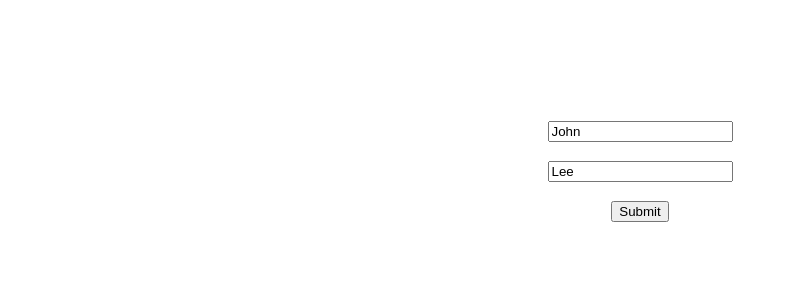
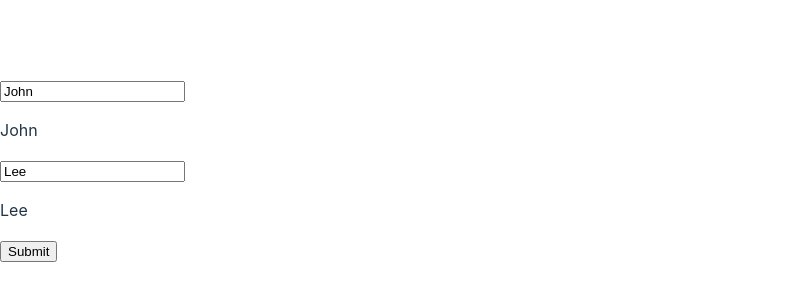
Before and after one commit to guigattidev/react-hook-form-tutorials, a React (Vite) app: page / in a window 1280 px wide. Shown: the part 230-530 px from the top of the page, without its empty margins (0-796 px from the left). Built offline with nearby package versions, Linux system fonts and the light colour scheme.

Commit message:
feat: watch individual field

```diff
--- a/src/App.tsx
+++ b/src/App.tsx
@@ -1,7 +1,5 @@
 import { useState } from "react";
-import reactLogo from "./assets/react.svg";
 import { useForm } from "react-hook-form";
-import "./App.css";
 
 let renderCount = 0;
 
@@ -17,7 +15,8 @@ function App() {
 
   renderCount++;
 
-  console.log(watch());
+  const firstName = watch("firstName");
+  const lastName = watch("lastName");
 
   return (
     <div>
@@ -30,7 +29,9 @@ function App() {
           {...register("firstName", { required: "This is required." })}
           placeholder="First Name"
         />
+        <p>{firstName}</p>
         <p>{errors.firstName?.message}</p>
+
         <input
           {...register("lastName", {
             required: "This is required.",
@@ -38,6 +39,7 @@ function App() {
           })}
           placeholder="Last Name"
         />
+        <p>{lastName}</p>
         <p>{errors.lastName?.message}</p>
 
         <input type="submit" />
```
